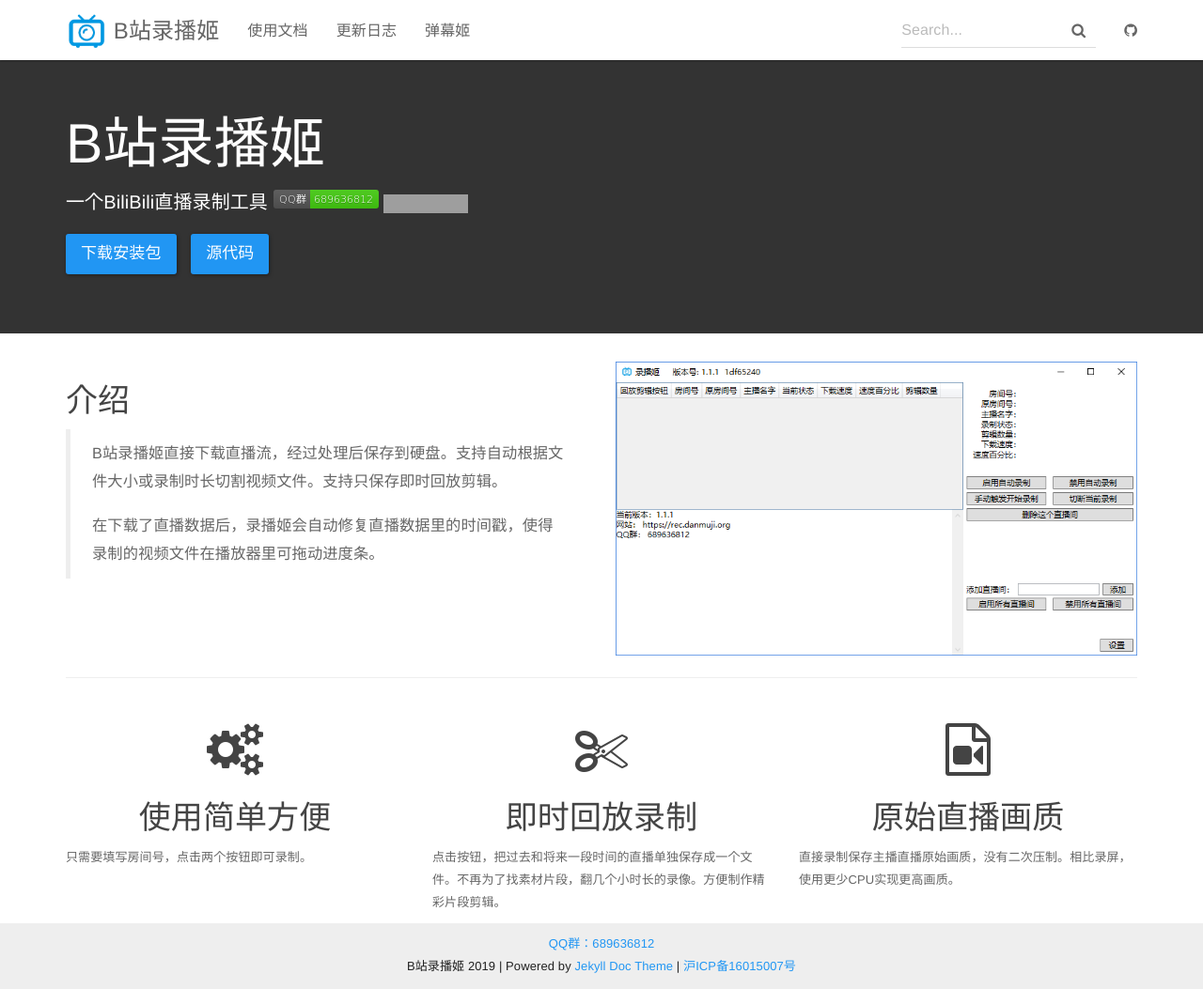
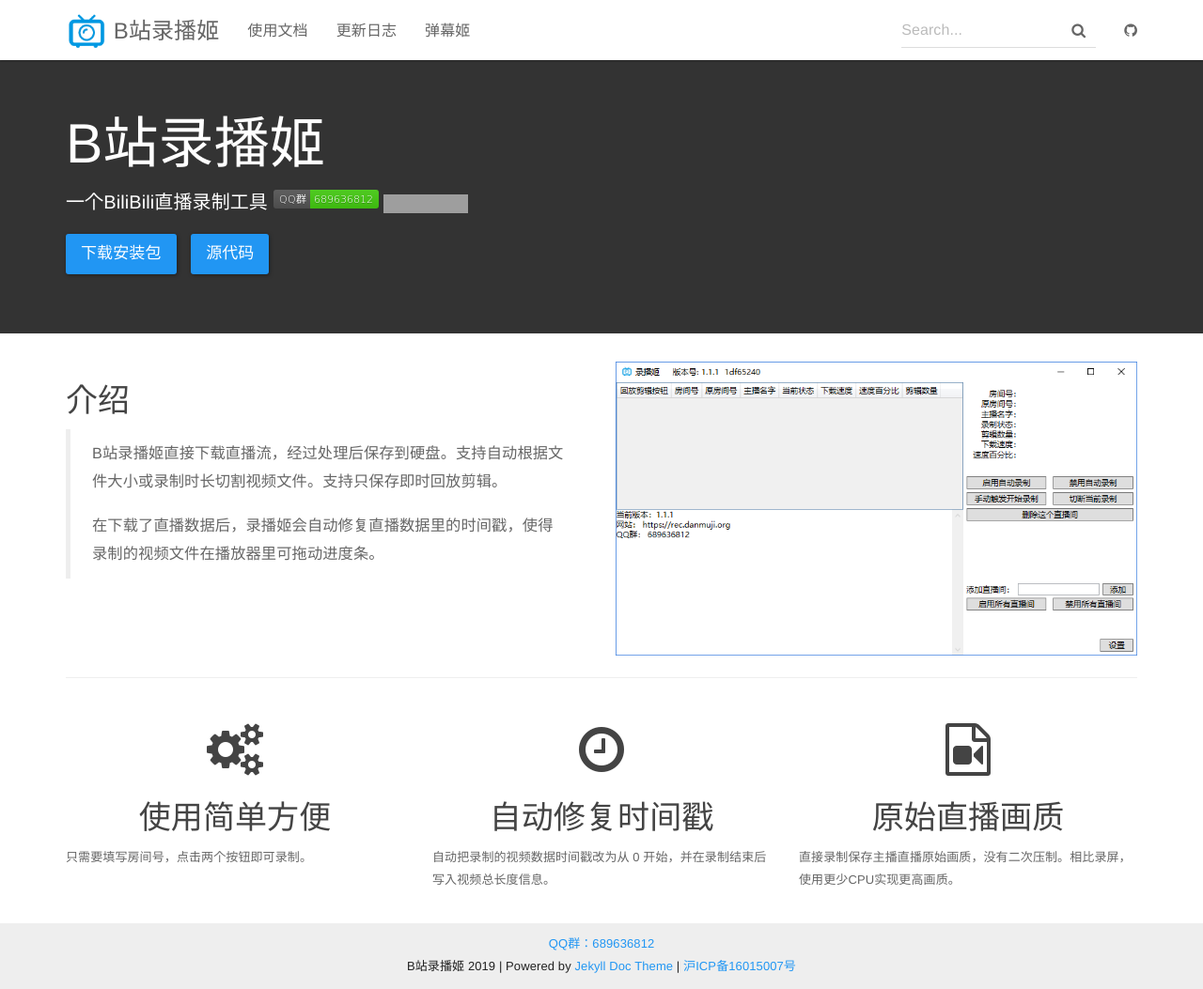
Before and after one commit to BililiveRecorder/website-jekyll-retired, a Jekyll site: the page built from index.html, in a window 1280 px wide and 1053 px high. Shown: the whole window at 94% size. Built offline with Jekyll 4.4.1, drawn with Linux system fonts in a browser that asks for light colours; grey boxes are pictures that could not be loaded.

Commit message:
修改首页 & v1.1.15

```diff
--- a/index.html
+++ b/index.html
@@ -72,11 +72,11 @@ title: B站录播姬 - BiliBili直播录制工具
         </div>
         <div class="col-sm-4">
             <h1 class="text-center">
-                <i class="fa fa-scissors" aria-hidden="true"></i>
+                <i class="fa fa-clock-o" aria-hidden="true"></i>
             </h1>
-            <h3 class="text-center">即时回放录制</h3>
+            <h3 class="text-center">自动修复时间戳</h3>
             <p>
-                点击按钮，把过去和将来一段时间的直播单独保存成一个文件。不再为了找素材片段，翻几个小时长的录像。方便制作精彩片段剪辑。
+                自动把录制的视频数据时间戳改为从 0 开始，并在录制结束后写入视频总长度信息。
             </p>
         </div>
         <div class="col-sm-4">
```
Also changed, not shown: _posts/2019-03-01-v1-1-15.md (added, +14 -0 lines).
